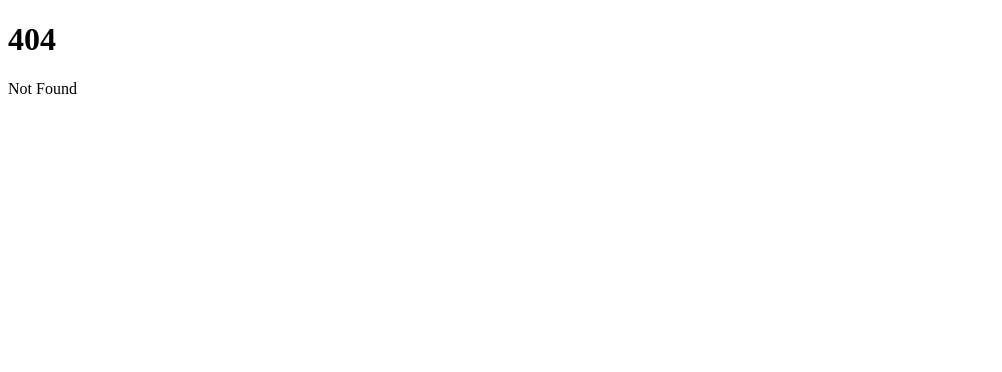
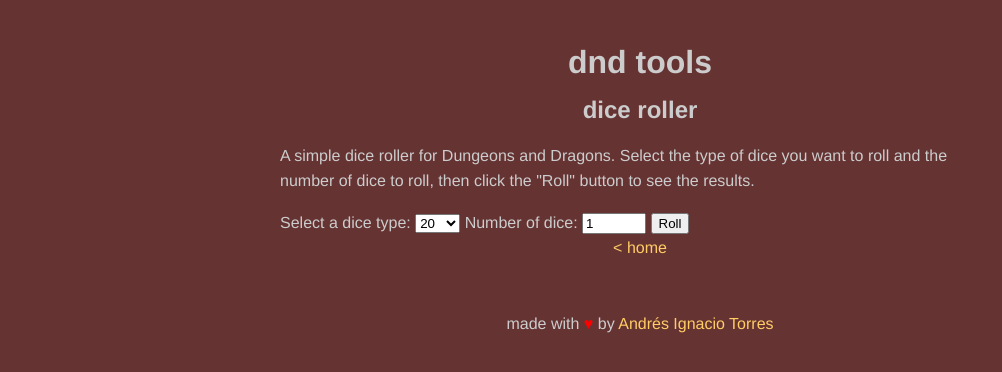
Before and after one commit to aitorres/dndtools, a SvelteKit app: page /dice in a window 1280 px wide. Before the commit this address had no page. Shown: the top 372 px of the page, without its empty margins (0-1002 px from the left). Built offline with nearby package versions, Linux system fonts and the light colour scheme.

Commit message:
feat: add dice roller, add styles

```diff
--- a/src/app.d.ts
+++ b/src/app.d.ts
@@ -1,5 +1,6 @@
 // See https://svelte.dev/docs/kit/types#app.d.ts
 // for information about these interfaces
+
 declare global {
 	namespace App {
 		// interface Error {}
--- a/src/app.html
+++ b/src/app.html
@@ -3,10 +3,19 @@
 	<head>
 		<meta charset="utf-8" />
 		<link rel="icon" href="%sveltekit.assets%/favicon.png" />
+		<link rel="stylesheet" href="%sveltekit.assets%/global.css" />
 		<meta name="viewport" content="width=device-width, initial-scale=1" />
 		%sveltekit.head%
 	</head>
 	<body data-sveltekit-preload-data="hover">
-		<div style="display: contents">%sveltekit.body%</div>
+		<main>
+			<h1>dnd tools</h1>
+			<div style="display: contents">%sveltekit.body%</div>
+		</main>
+		<footer>
+			made with <span class="heart">♥</span>
+			by
+			<a href="https://aitorres.com" title="Andrés Ignacio Torres">Andrés Ignacio Torres</a>
+		</footer>
 	</body>
 </html>
--- /dev/null
+++ b/src/routes/dice/+page.svelte
@@ -0,0 +1,62 @@
+<script lang="ts">
+	let dice = [4, 6, 8, 10, 12, 20, 100];
+	let selectedDice = 20;
+	let quantity = 1;
+
+	let results: number[] = [];
+
+	function rollDice() {
+		results = [];
+		for (let i = 0; i < quantity; i++) {
+			results.push(Math.floor(Math.random() * selectedDice) + 1);
+		}
+	}
+</script>
+
+<h2>dice roller</h2>
+
+<p>
+	A simple dice roller for Dungeons and Dragons. Select the type of dice you want to roll and the
+	number of dice to roll, then click the "Roll" button to see the results.
+</p>
+
+<form>
+	<label for="dice">Select a dice type:</label>
+	<select id="dice" name="dice" bind:value={selectedDice}>
+		{#each dice as die}
+			<option value={die}>{die}</option>
+		{/each}
+	</select>
+
+	<label for="quantity">Number of dice:</label>
+	<input type="number" id="quantity" name="quantity" min="1" max="100" bind:value={quantity} />
+
+	<button type="button" on:click={rollDice}>Roll</button>
+</form>
+
+{#if results.length > 0}
+	<p>
+		You rolled {quantity}
+		{selectedDice}-sided dice:
+	</p>
+
+	<ul>
+		{#each results as result}
+			<li>{result}</li>
+		{/each}
+	</ul>
+
+	{#if results.length > 1}
+		<p>
+			Total: {results.reduce((acc, cur) => acc + cur, 0)}
+		</p>
+		<p>
+			Lowest: {Math.min(...results)}
+		</p>
+		<p>
+			Highest: {Math.max(...results)}
+		</p>
+	{/if}
+{/if}
+
+<a href="/" class="back-link">&lt; home</a>
--- /dev/null
+++ b/static/global.css
@@ -0,0 +1,58 @@
+body {
+	background-color: #663333;
+	color: #cccccc;
+	font-family: Helvetica, Arial, sans-serif;
+	line-height: 1.6em;
+}
+
+body a,
+body a:visited {
+	color: #ffcc66;
+	text-decoration: none;
+}
+
+main {
+	margin: 50px auto;
+	width: 70%;
+	max-width: 720px;
+}
+
+h1,
+h2 {
+	text-align: center;
+}
+
+.cards {
+	display: flex;
+	flex-direction: row;
+	flex-wrap: wrap;
+	justify-content: space-between;
+}
+
+.card {
+	margin: 1em;
+	padding: 1em;
+	border: 1px solid #ffcc66;
+	border-radius: 25px;
+	flex: 1 1 calc(33.333% - 2em);
+	box-sizing: border-box;
+	display: flex;
+	flex-direction: column;
+	justify-content: center;
+	align-items: center;
+}
+
+.card h3 {
+	text-align: center;
+}
+
+footer,
+.back-link {
+	text-align: center;
+	width: 100%;
+	display: block;
+}
+
+.heart {
+	color: red;
+}
```
Also changed, not shown: src/routes/+page.svelte (+24 -83 lines), src/routes/spells/+page.svelte (added, +91 -0 lines), src/routes/weapons/+page.svelte (+33 -20 lines), src/lib/api.ts (indentation only).
